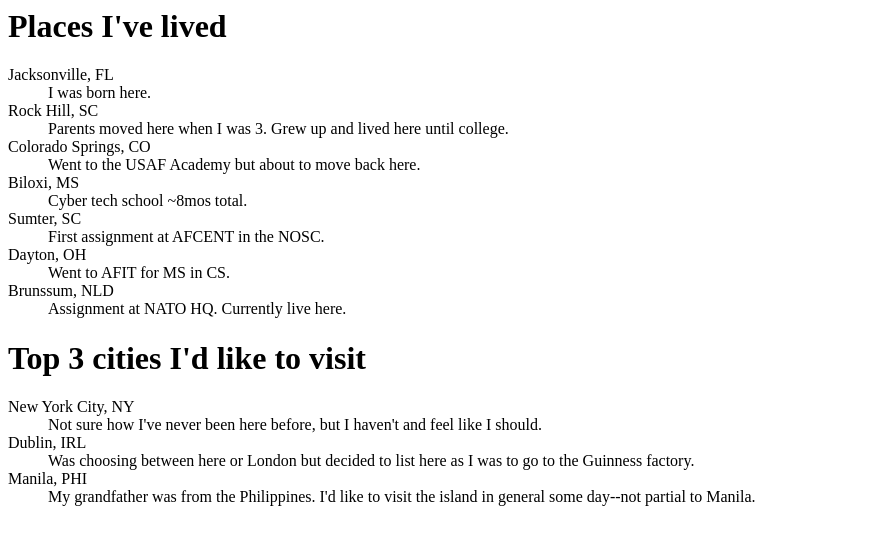
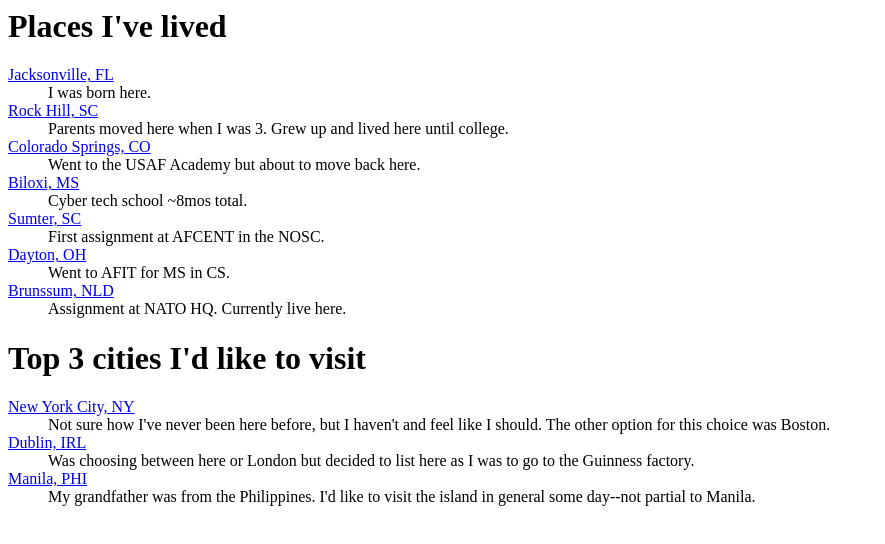
Before and after one commit to acgorospe17/html-exercise, a plain HTML site: page index.html in a window 1280 px wide. Shown: the whole page, without its empty margins (0-885 px from the left). Drawn offline with Linux system fonts and the light colour scheme.

Commit message:
added spans (links) to each city

```diff
--- a/index.html
+++ b/index.html
@@ -6,28 +6,28 @@
     <body>
       <h1>Places I've lived</h1>
       <dl>
-        <dt>Jacksonville, FL</dt>
+        <dt><span><a href="https://www.visitjacksonville.com/">Jacksonville, FL</a></span></dt>
         <dd>I was born here.</dd>
-        <dt>Rock Hill, SC</dt>
+        <dt><span><a href="https://www.visityorkcounty.com/plan/our-cities/rock-hill/">Rock Hill, SC</a></span></dt>
         <dd>Parents moved here when I was 3. Grew up and lived here until college.</dd>
-        <dt>Colorado Springs, CO</dt>
+        <dt><span><a href="https://www.visitcos.com/">Colorado Springs, CO</a></span></dt>
         <dd>Went to the USAF Academy but about to move back here.</dd>
-        <dt>Biloxi, MS</dt>
+        <dt><span><a href="https://biloxi.ms.us/">Biloxi, MS</a></span></dt>
         <dd>Cyber tech school ~8mos total.</dd>
-        <dt>Sumter, SC</dt>
+        <dt><span><a href="https://www.sumtersc.gov/">Sumter, SC</a></span></dt>
         <dd>First assignment at AFCENT in the NOSC.</dd>
-        <dt>Dayton, OH</dt>
+        <dt><span><a href="https://www.daytonohio.gov/">Dayton, OH</a></span></dt>
         <dd>Went to AFIT for MS in CS.</dd>
-        <dt>Brunssum, NLD</dt>
+        <dt><span><a href="https://www.brunssum.nl/">Brunssum, NLD</a></span></dt>
         <dd>Assignment at NATO HQ. Currently live here.</dd>
       </dl>
       <h1>Top 3 cities I'd like to visit</h1>
       <dl>
-        <dt>New York City, NY</dt>
-        <dd>Not sure how I've never been here before, but I haven't and feel like I should.</dd>
-        <dt>Dublin, IRL</dt>
+        <dt><span><a href="https://www.nycgo.com/">New York City, NY</a></span></dt>
+        <dd>Not sure how I've never been here before, but I haven't and feel like I should. The other option for this choice was Boston.</dd>
+        <dt><span><a href="https://www.visitdublin.com/">Dublin, IRL</a></span></dt>
         <dd>Was choosing between here or London but decided to list here as I was to go to the Guinness factory.</dd>
-        <dt>Manila, PHI</dt>
+        <dt><span><a href="https://manila.gov.ph/">Manila, PHI</a></span></dt>
         <dd>My grandfather was from the Philippines. I'd like to visit the island in general some day--not partial to Manila.</dd>
       </dl>
     </body>
```
